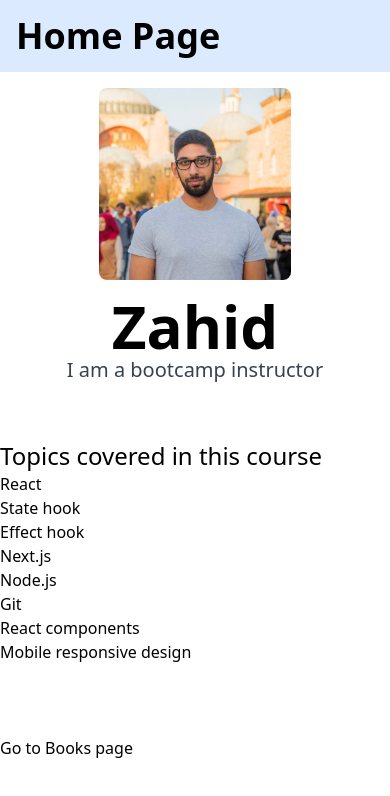
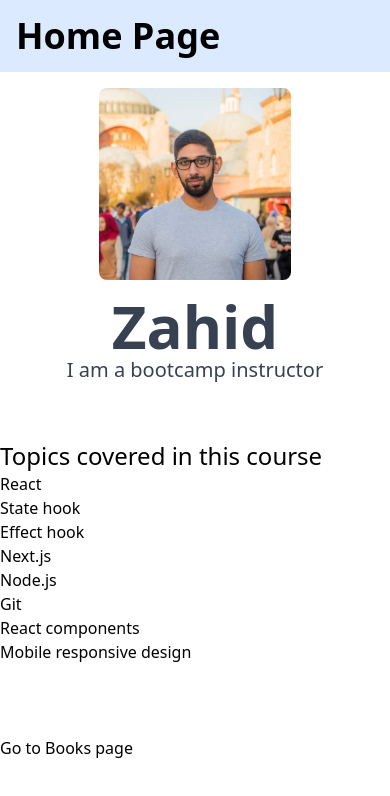
Before and after one commit to zaarheed/skillscity-mp, a Next.js app: page / in a window 390 px wide. Shown: the top 796 px of the page. Built offline with nearby package versions, Linux system fonts and the light colour scheme.

Commit message:
breakpoint responsive name of hero title

```diff
--- a/components/home/hero/index.js
+++ b/components/home/hero/index.js
@@ -6,7 +6,11 @@ export default function Hero({ imgUrl, title, subtitle }) {
                     <img src={imgUrl} className="rounded-lg" />
                 </div>
                 <div className="w-full text-center md:text-left">
-                    <h1 className="text-6xl font-bold">{title}</h1>
+                    <h1
+                        className="text-6xl font-bold text-gray-700 sm:text-green-600 md:text-blue-600 lg:text-red-600"
+                    >
+                        {title}
+                    </h1>
                     <p className="text-xl text-gray-700">{subtitle}</p>
                 </div>
             </div>
```
